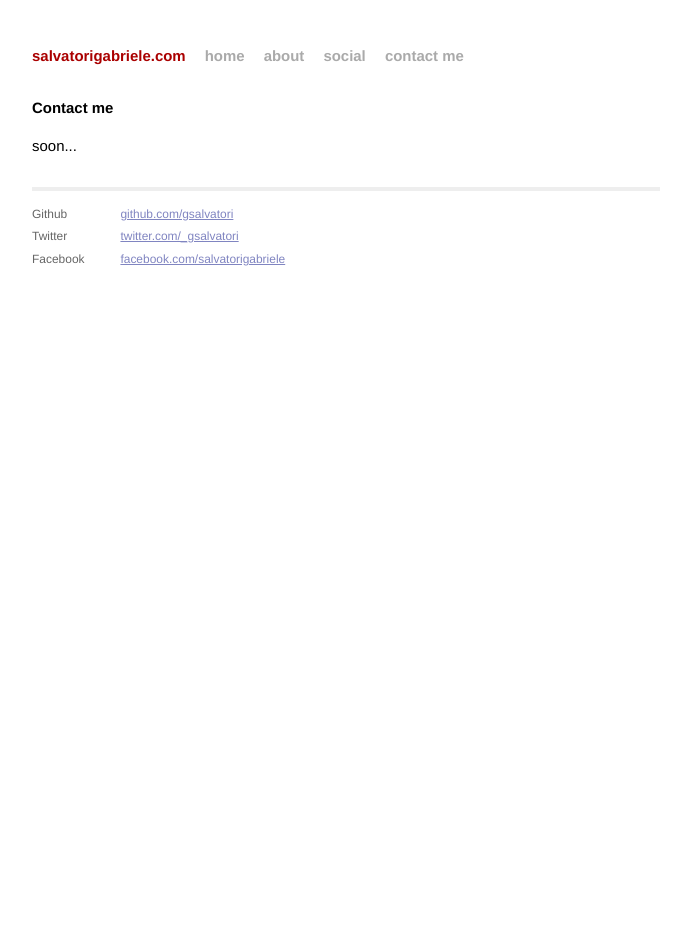
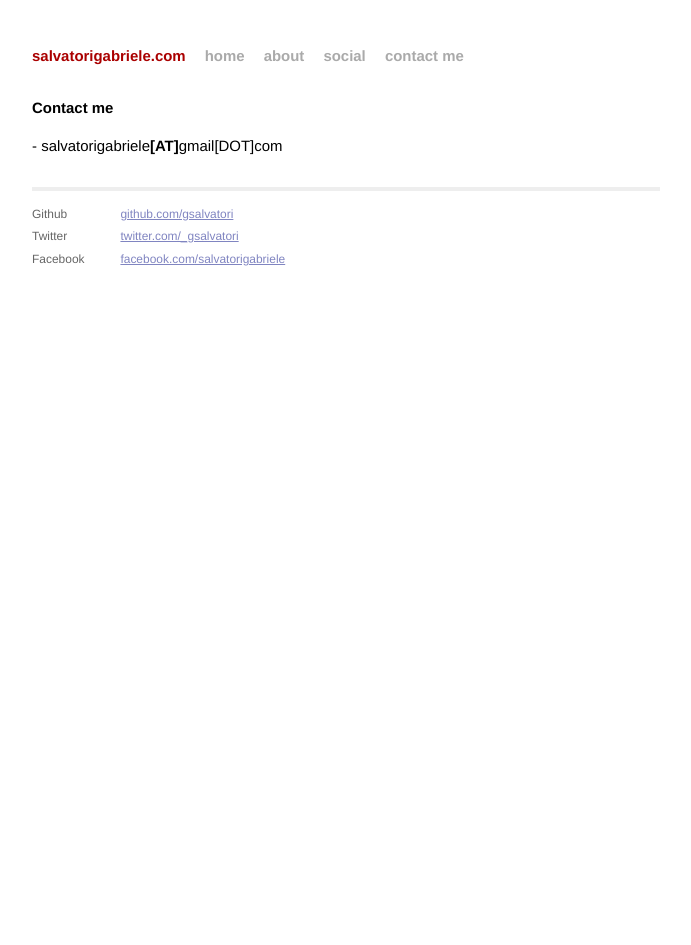
Before and after one commit to gsalvatori/salvatorigabriele.com, a Jekyll site: the page built from contactme.html, in a window 1280 px wide. Shown: the whole page, without its empty margins (294-985 px from the left). Built offline with Jekyll 4.4.1, drawn with Linux system fonts in a browser that asks for light colours; Markdown is read by kramdown in place of the engine named in the settings.

Commit message:
Update contactme.html

```diff
--- a/contactme.html
+++ b/contactme.html
@@ -6,6 +6,6 @@ title: contact me  - salvatorigabriele.com
 <div id="home">
   <h1>Contact me </h1>
   <ul class="posts">
-  <b></b>soon...</b>
+  - salvatorigabriele<b>[AT]</b>gmail<b></b>[DOT]</b>com
   </ul>
 </div>
```
